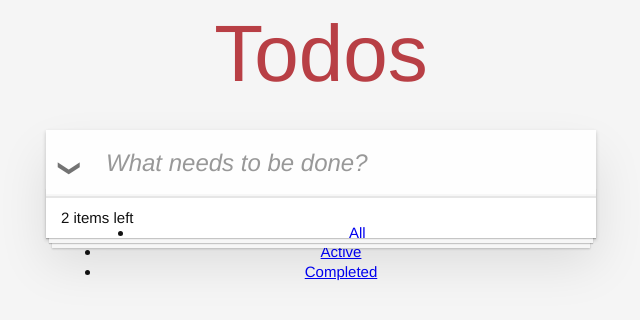
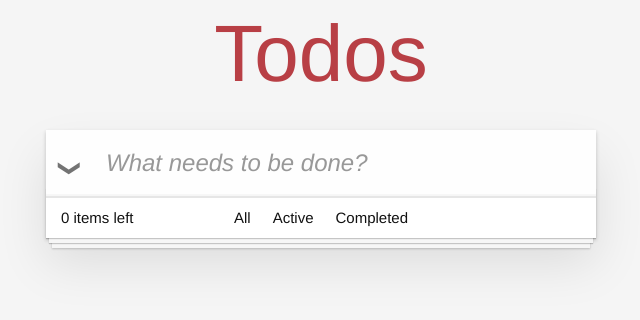
Before and after one commit to rinatsharifullin/To-Do-App-3, a React (Vite) app: page / in a window 1280 px wide. Shown: the top 320 px of the page, without its empty margins (319-959 px from the left). Built offline with nearby package versions, Linux system fonts and the light colour scheme.

Commit message:
Abb counter, fix class spelling

```diff
--- a/src/App.js
+++ b/src/App.js
@@ -32,12 +32,15 @@ const App = () => {
     if (todoFilter === ALL) {
       setNowShowingTodos(todos);
     } else if (todoFilter === ACTIVE) {
+      setNowShowingTodos(todos.filter((e) => !e.completed));
       // keep only unchecked items
     } else if (todoFilter === COMPLETED) {
+      setNowShowingTodos(todos.filter((e) => e.completed));
       // keep only completed items
     }
     localStorage.setItem("new-todo", JSON.stringify(newTodo));
   }, [newTodo, todoFilter]);
+  // }, [newTodo]);
 
   useEffect(() => {
     localStorage.setItem("todos", JSON.stringify(todos));
@@ -101,7 +104,8 @@ const App = () => {
         />
         <label htmlFor="toggle-all" />
         <ul className="todo-list">
-          {nowShowingTodos.map((item) => {
+          {todos.map((item) => {
+            // {nowShowingTodos.map((item) => {
             return (
               <TodoItem
                 key={item.id}
@@ -117,9 +121,9 @@ const App = () => {
       </section>
       <footer className="footer">
         <span className="todo-count">
-          <strong>2</strong> items left
+          <strong>{todos.filter((e) => !e.completed).length}</strong> items left
         </span>
-        <ul className="filter">
+        <ul className="filters">
           <li>
             <a href="#/">All</a>
           </li>
```
